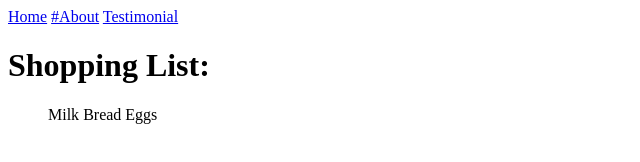
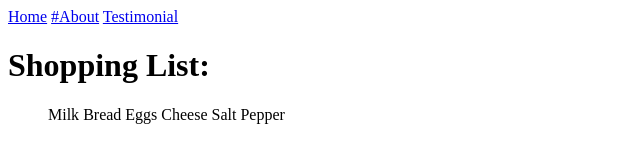
Before and after one commit to Shakill23/Exercise, a plain HTML site: page index.html in a window 1280 px wide. Shown: the whole page, without its empty margins (0-640 px from the left). Drawn offline with Linux system fonts and the light colour scheme.

Commit message:
Shopping List Updated

```diff
--- a/index.html
+++ b/index.html
@@ -17,6 +17,9 @@
         <il>Milk</il>
         <il>Bread</il>
         <il>Eggs</il>
+        <il>Cheese</il>
+        <il>Salt</il>
+        <il>Pepper</il>
       </ul>
 </body>
 </html>
```
